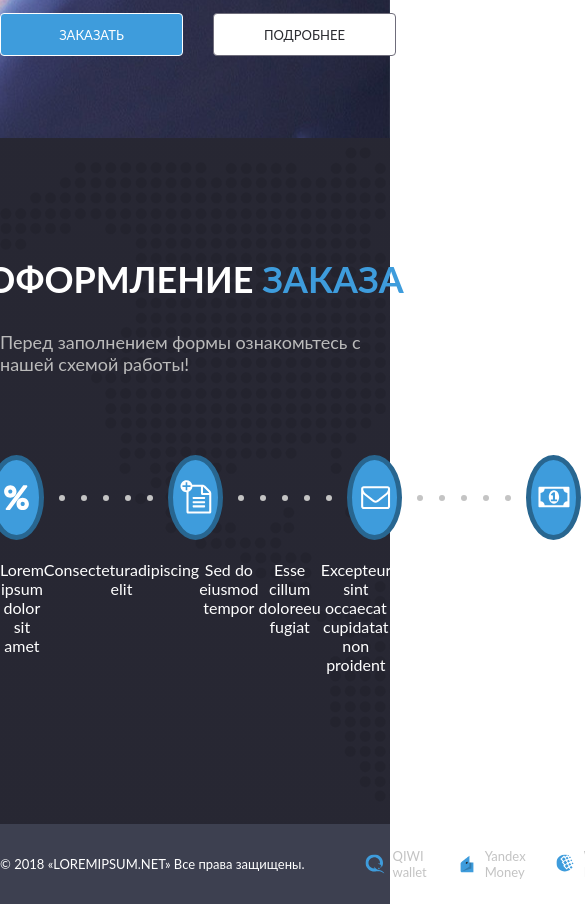
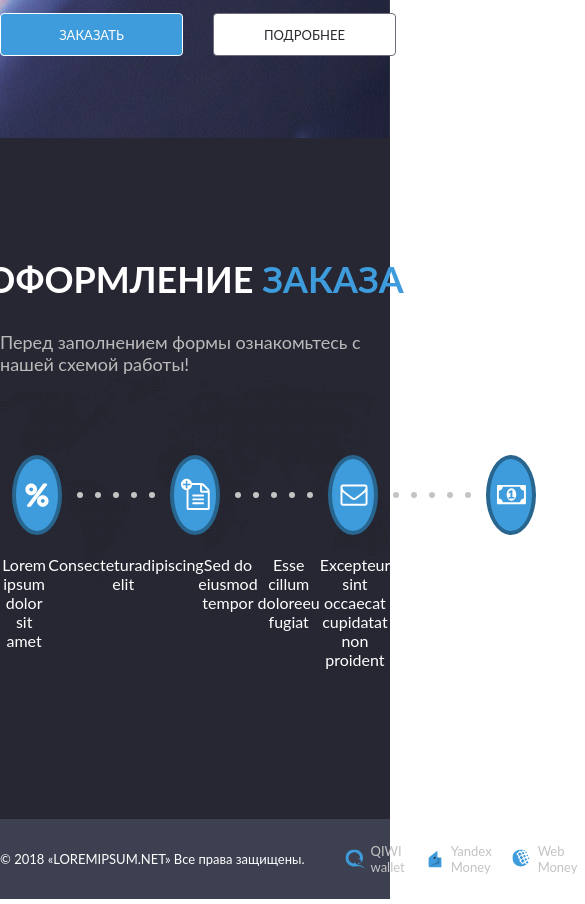
Before and after one commit to ultramarine64/softnsk-test-task, a website: page src/index.html in a window 390 px wide. Shown: the part 712-1616 px from the top of the page, 585 px wide, since content can reach past the window. Drawn offline with nearby package versions, Linux system fonts and the light colour scheme; files that its build step writes are made by us from their sources; a web font is replaced by a local one.

Commit message:
Добавить адаптив на 992-1200px.

```diff
--- a/src/sass/blocks/_footer.scss
+++ b/src/sass/blocks/_footer.scss
@@ -107,3 +107,28 @@
     }
   }
 }
+
+@media screen and (max-width: 1200px) {
+  .footer {
+    &__container {
+      max-width: 900px;
+      gap: 20px;
+    }
+
+    &__services {
+      gap: 20px;
+
+      &-item {
+        gap: 6px;
+      }
+    }
+
+    &__socials {
+      gap: 20px;
+
+      &-link {
+        gap: 6px;
+      }
+    }
+  }
+}
--- a/src/sass/blocks/_header.scss
+++ b/src/sass/blocks/_header.scss
@@ -23,3 +23,11 @@
     }
   }
 }
+
+@media screen and (max-width: 1200px) {
+  .header {
+    &__container {
+      max-width: 900px;
+    }
+  }
+}
--- a/src/sass/blocks/_icons-chain.scss
+++ b/src/sass/blocks/_icons-chain.scss
@@ -96,3 +96,28 @@
     }
   }
 }
+
+@media screen and (max-width: 1200px) {
+  .icons-chain {
+    &__dotted-line {
+      gap: 12px;
+    }
+
+    &__icon {
+      width: 42px;
+      height: 42px;
+
+      &-container {
+        width: 80px;
+        height: 80px;
+        border: 4px solid #286690;
+      }
+    }
+
+    &__item {
+      &-description {
+        width: 150px;
+      }
+    }
+  }
+}
--- a/src/sass/blocks/_main-info.scss
+++ b/src/sass/blocks/_main-info.scss
@@ -52,3 +52,11 @@
     }
   }
 }
+
+@media screen and (max-width: 1200px) {
+  .main-info {
+    &__container {
+      max-width: 900px;
+    }
+  }
+}
--- a/src/sass/blocks/_menu.scss
+++ b/src/sass/blocks/_menu.scss
@@ -5,6 +5,7 @@
     list-style-type: none;
     margin: 0;
     padding: 0;
+    transition: .1s all;
 
     &-item {
       margin: 0;
@@ -34,3 +35,11 @@
     }
   }
 }
+
+@media screen and (max-width: 1200px) {
+  .menu {
+    &__list {
+      gap: 30px;
+    }
+  }
+}
--- a/src/sass/blocks/_order-making.scss
+++ b/src/sass/blocks/_order-making.scss
@@ -65,3 +65,14 @@
     }
   }
 }
+
+@media screen and (max-width: 1200px) {
+  .order-making {
+    &__container {
+      max-width: 900px;
+    }
+
+    background-position: 0 50%;
+    background-size: contain;
+  }
+}
```
